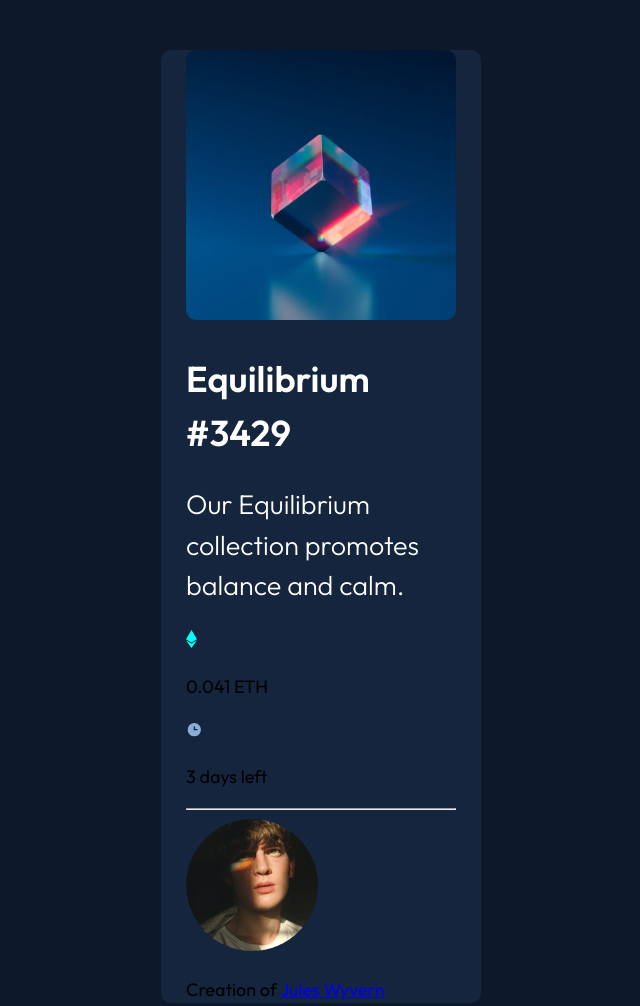
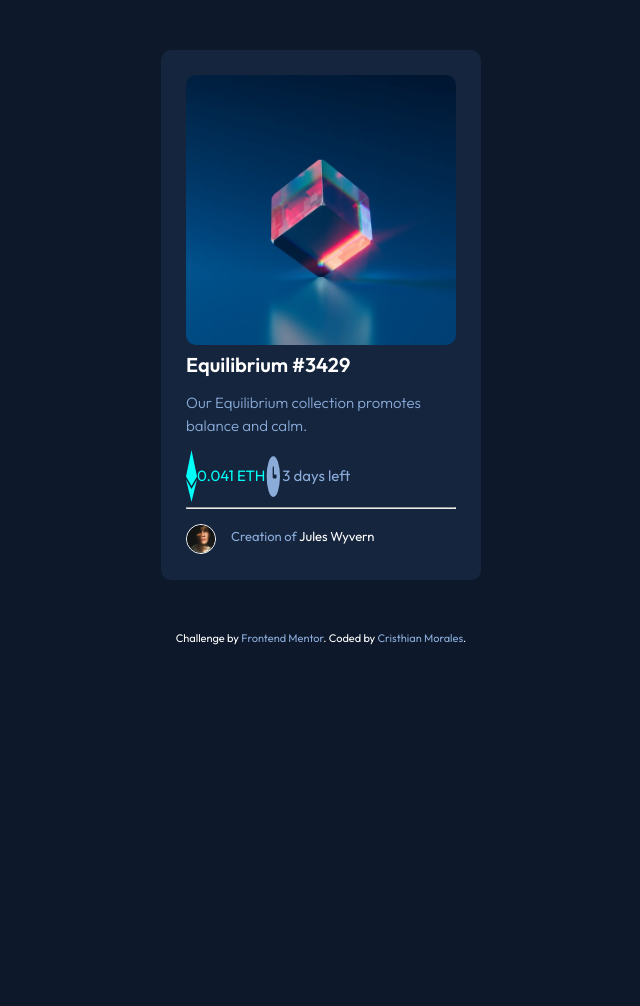
Before and after one commit to Camoralesh27/nft-preview-card, a plain HTML site: page index.html in a window 1280 px wide. Shown: the top 1006 px of the page, without its empty margins (319-959 px from the left). After the commit the page ends 800 px from the top, so only its background shows below. Drawn offline with Linux system fonts and the light colour scheme.

Commit message:
Give hover efects, and improve styles

```diff
--- a/CSS/style.css
+++ b/CSS/style.css
@@ -1,4 +1,4 @@
-/* ! General */
+/** General */
 :root{
     /* fonts */
     --fuente: 'Outfit', sans-serif;;
@@ -23,60 +23,138 @@ html{
 
 body{
     font-family: var(--fuente);
-    font-size: 1.8rem;
+    font-size: 1rem;
     line-height: 1.5; /* interlineado */
     background-color: var(--veryDarkBlue-main);
 }
 
-/* ! Main content */
 
+
+/** Main content */
 .content{
     width: 32rem;
+    height: 53rem;
     background-color: var(--veryDarkBlue-card);
     margin: 5rem auto;
     border-radius: 1rem;
 }
 
 
-/* ! Main image */
+
+/** Main image */
 .content__img{
     width: 27rem;
-    margin: 2.5rem;
+    height: 30rem;
+    margin: 0 2.5rem;
 
 
 }
 
-.content__img > img{
+.content__img  img{
     width: 27rem;
     border-radius: 1rem;
+    margin: 2.5rem 0;
+
 }
 
-/* ! info */
+.content__img  img:hover{ /* ! arreglar no furula bien */
+    background-image: url(../images/icon-view.svg);
+    cursor: pointer;
+}
+
+
+
+/** info */
 .content__info{
     width: 27rem;
-    margin: 2.5rem;
+    margin: 0 2.5rem;
+
 }
 
 
 h1{
     color: var(--white);
     font-weight: 600;
+    margin: 0;
+}
+
+h1:hover{
+    color: var(--Cyan);
+    cursor: pointer;
 }
 
 h2{
-    color: var(--white);
-    font-weight: 300;
+    color: var(--softBlue);
+    font-weight: 200;
+}
+
+.info__spec{
+    display:flex;
+}
+
+.item{
+    width: ;
+    font-size: 1.5rem;
+    display: flex;
+
+}
+
+.item1{
+    color: var(--Cyan);
+}
+
+.item2{
+    color: var(--softBlue);
 }
 
 
 
+/** Line Division */
+hr{
+    color: var(--veryDarkBlue-line);
+}
 
 
-/* !Footer */
+
+/** Creator */
+.creator{
+    color: var(--softBlue);
+    display: flex;
+    font-size: 1.3rem;
+}
+
+.creator img{
+    width: 3rem;
+    height: 3rem;
+    border: solid var(--white) .1rem;
+    border-radius: 50%;
+    margin-top: 1rem;
+}
+
+.creator a{
+    text-decoration: none;
+    color: var(--white);
+}
+
+.creator a:hover{
+    color: var(--Cyan);
+}
+
+.creator > p{
+    margin-left: 1.5rem;
+}
+
+
+/** Footer */
 .attribution{
     font-size: 11px;
     text-align: center;
+    color: var(--white);
 }
 .attribution a{
-    color: hsl(228, 45%, 44%);
+    text-decoration: none;
+    color: var(--softBlue);
 }
+.attribution a:hover{
+    color: var(--Cyan);
+}
--- a/index.html
+++ b/index.html
@@ -33,19 +33,24 @@
 
     <h2>Our Equilibrium collection promotes balance and calm.</h2>
 
-    <div>
+
+    <!-- gadgets -->
+    <div class="info__spec">
+    <div class="item item1">
       <img src="./images/icon-ethereum.svg" alt="icon-ethereum">
       <p>0.041 ETH</p>
     </div>
 
-    <div>
+    <div class="item item2">
     <img src="./images/icon-clock.svg" alt="icon-clock">
     <p>3 days left</p>
     </div>
+    </div><!-- End  -->
 
     </div><!-- close info -->
 
     <hr>
+
 
     <div class="creator">
     <img src="./images/image-avatar.png" alt="avatar">
@@ -60,7 +65,7 @@
 
   <footer class="attribution">
     Challenge by <a href="https://www.frontendmentor.io?ref=challenge" target="_blank">Frontend Mentor</a>.
-    Coded by <a href="">Cristhian Morales</a>.
+    Coded by <a href="https://www.frontendmentor.io/profile/Camoralesh27">Cristhian Morales</a>.
   </footer>
 </body>
 </html>
```
